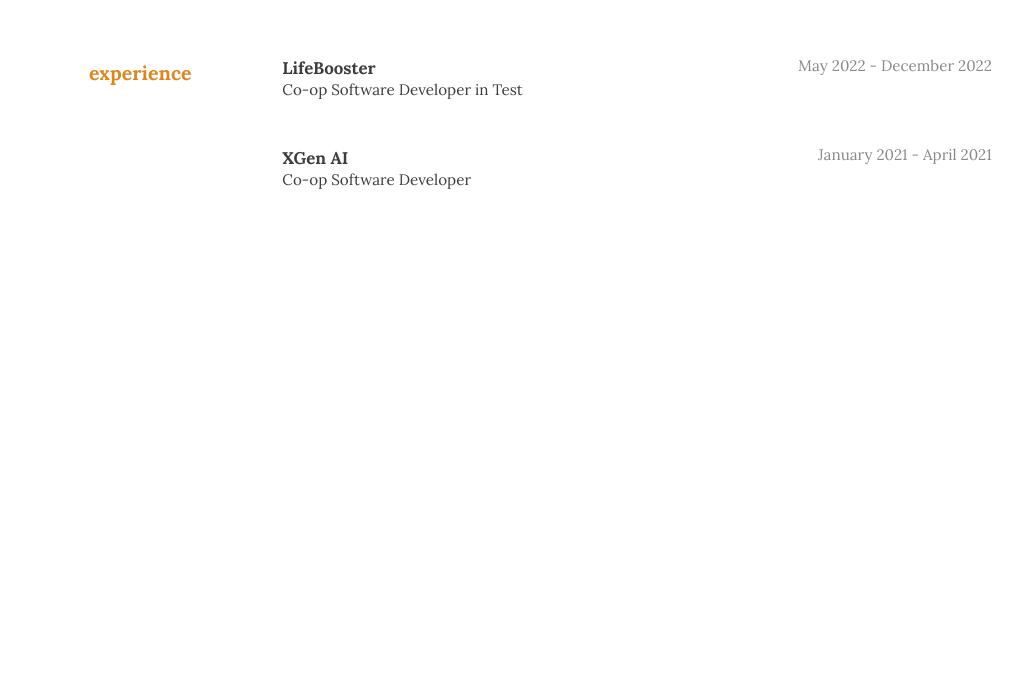
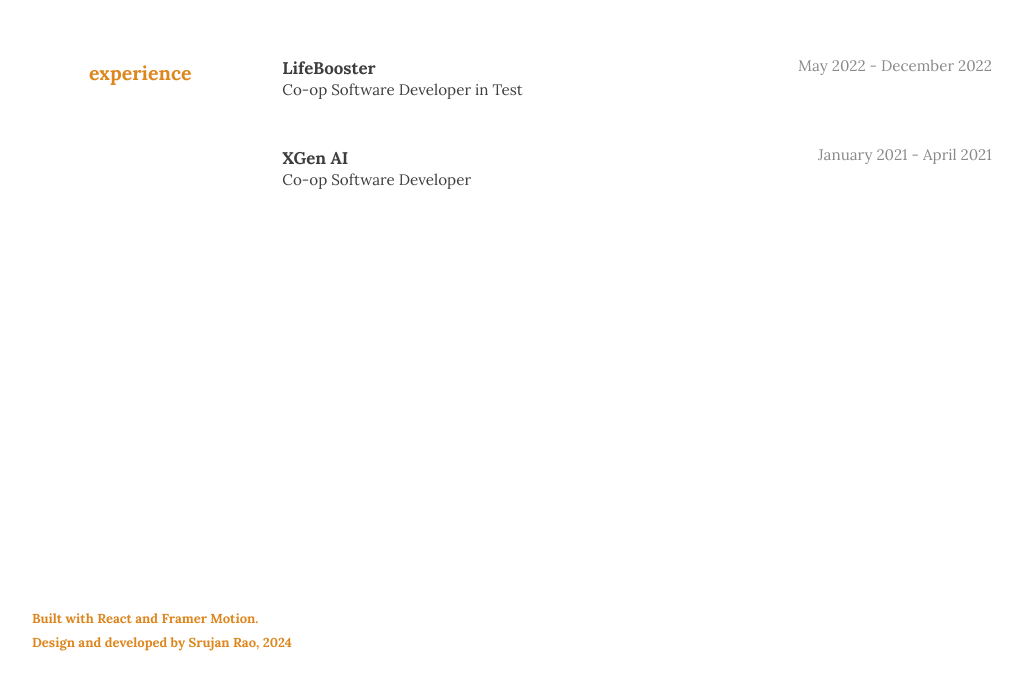
Before and after one commit to srujanr40/personal_website, a React (Create React App) app in the folder client/: page / in a window 1280 px wide. Shown: the part 3958-4648 px from the top of the page, without its empty margins (98-1120 px from the left). Before the commit the page ends 4575 px from the top, so only its background shows below. Built offline with nearby package versions, Linux system fonts and the light colour scheme.

Commit message:
added a footer

```diff
--- /dev/null
+++ b/client/src/components/Footer/Footer.css
@@ -0,0 +1,29 @@
+@media screen and (max-width: 600px) {
+    .footer {
+
+    }
+}
+
+@media screen and (min-width: 600px) {
+    .footer {
+        padding-left: 10em;
+    }
+}
+
+.footer {
+    display: flex;
+}
+
+.footer_left {
+    font-size: 100%;
+    position: relative;
+
+    font-family: 'lora';
+}
+
+.footer_left p {
+    font-weight: bold;
+    color: #dd861d;
+    margin-top: -0.5em;
+    font-family: 'lora';
+}
--- /dev/null
+++ b/client/src/components/Footer/Footer.jsx
@@ -0,0 +1,16 @@
+import './Footer.css';
+
+export default function Footer() {
+    return (
+        <div className="footer">
+            <div className="footer_left">
+                <p>
+                    Built with React and Framer Motion.
+                </p>
+                <p>
+                    Design and developed by Srujan Rao, 2024
+                </p>
+            </div>
+        </div>
+    )
+}
--- a/client/src/components/Home/Home.jsx
+++ b/client/src/components/Home/Home.jsx
@@ -5,6 +5,7 @@
 import Experience from "../Experience/Experience";
 import Projects from "../Projects/Projects";
 import Navbar from "../Navbar/Navbar";
+import Footer from "../Footer/Footer";
 
 import "./Home.css"
 
@@ -23,7 +24,8 @@
             <div style={{ height: '300px' }}></div> {/* Empty space */}
             <Experience />
             <div style={{ height: '400px' }}></div> {/* Empty space */}
-
+            <Footer />
+            <div style={{ height: '40px' }}></div> {/* Empty space */}
         </div>
     )
 }
```
